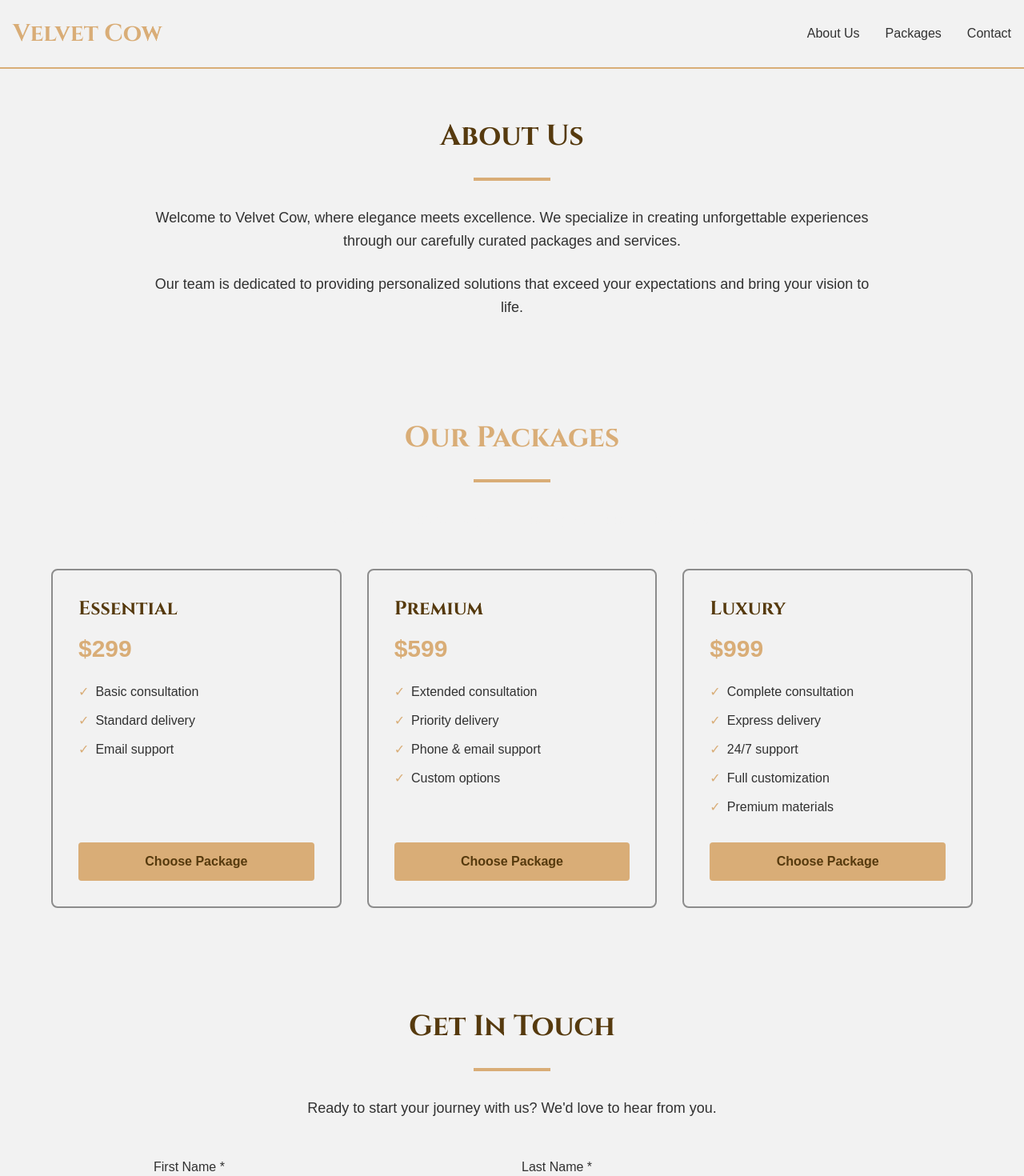
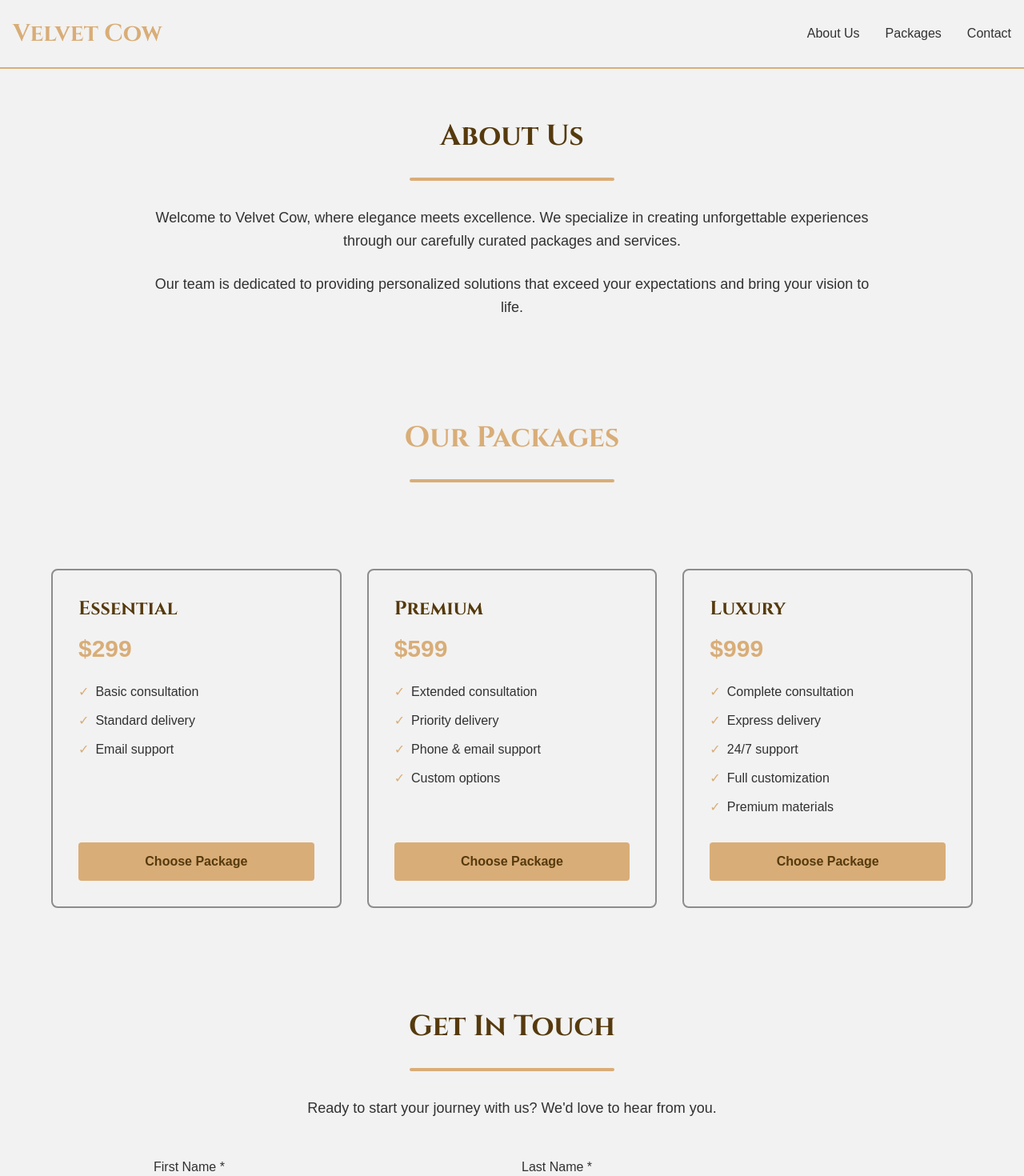
Before and after one commit to knustx/velvet-cow, a Next.js app: page / in a window 1280 px wide. Shown: the top 1470 px of the page at 80% size. Built offline with nearby package versions, Linux system fonts and the light colour scheme; a web font is replaced by a local one.

Commit message:
fix separators

```diff
--- a/src/app/globals.css
+++ b/src/app/globals.css
@@ -4,7 +4,6 @@
   /* Main Theme Colors */
   --primary: #D9AD77;      /* Warm gold/tan */
   --secondary: #563a0e;    /* Dark brown */
-  /* --secondary: #733614; */
   --light: #F2F2F2;        /* Light gray */
   --muted: #8C8C8C;        /* Medium gray */
   --dark: #313131;         /* Dark gray */
--- a/src/components/AboutUs.tsx
+++ b/src/components/AboutUs.tsx
@@ -1,3 +1,5 @@
+import SectionDivider from "@/components/SectionDivider";
+
 export default function AboutUs() {
   return (
     <section id="about" className="py-16 bg-light">
@@ -6,7 +8,7 @@ export default function AboutUs() {
           <h2 className="font-serif text-4xl font-bold text-secondary mb-8">
             About Us
           </h2>
-          <div className="w-24 h-1 bg-primary mx-auto mb-8"></div>
+          <SectionDivider />
           <p className="font-sans text-lg text-dark leading-relaxed mb-6">
             Welcome to Velvet Cow, where elegance meets excellence. We specialize in creating
             unforgettable experiences through our carefully curated packages and services.
--- a/src/components/ContactForm.tsx
+++ b/src/components/ContactForm.tsx
@@ -1,3 +1,5 @@
+import SectionDivider from "@/components/SectionDivider";
+
 export default function ContactForm() {
   return (
     <section id="contact" className="py-16 bg-light">
@@ -7,7 +9,7 @@ export default function ContactForm() {
             <h2 className="font-serif text-4xl font-bold text-secondary mb-8">
               Get In Touch
             </h2>
-            <div className="w-24 h-1 bg-primary mx-auto mb-8"></div>
+            <SectionDivider />
             <p className="font-sans text-lg text-dark">
               Ready to start your journey with us? We'd love to hear from you.
             </p>
--- a/src/components/Packages.tsx
+++ b/src/components/Packages.tsx
@@ -1,6 +1,7 @@
 "use client";
 
 import PackageCard from "@/components/PackageCard";
+import SectionDivider from "@/components/SectionDivider";
 
 export default function Packages() {
   const packages = [
@@ -33,7 +34,7 @@ export default function Packages() {
           <h2 className="font-serif text-4xl font-bold text-primary mb-8">
             Our Packages
           </h2>
-          <div className="w-24 h-1 bg-primary mx-auto mb-8"></div>
+          <SectionDivider />
           <p className="font-sans text-lg text-light max-w-2xl mx-auto">
             Choose the perfect package tailored to your needs and budget.
           </p>
--- /dev/null
+++ b/src/components/SectionDivider.tsx
@@ -0,0 +1,9 @@
+interface SectionDividerProps {
+  className?: string;
+}
+
+export default function SectionDivider({ className = "rounded-full" }: SectionDividerProps) {
+  return (
+    <div className={`w-64 h-1 bg-primary mx-auto mb-8 ${className}`}></div>
+  );
+}
```
